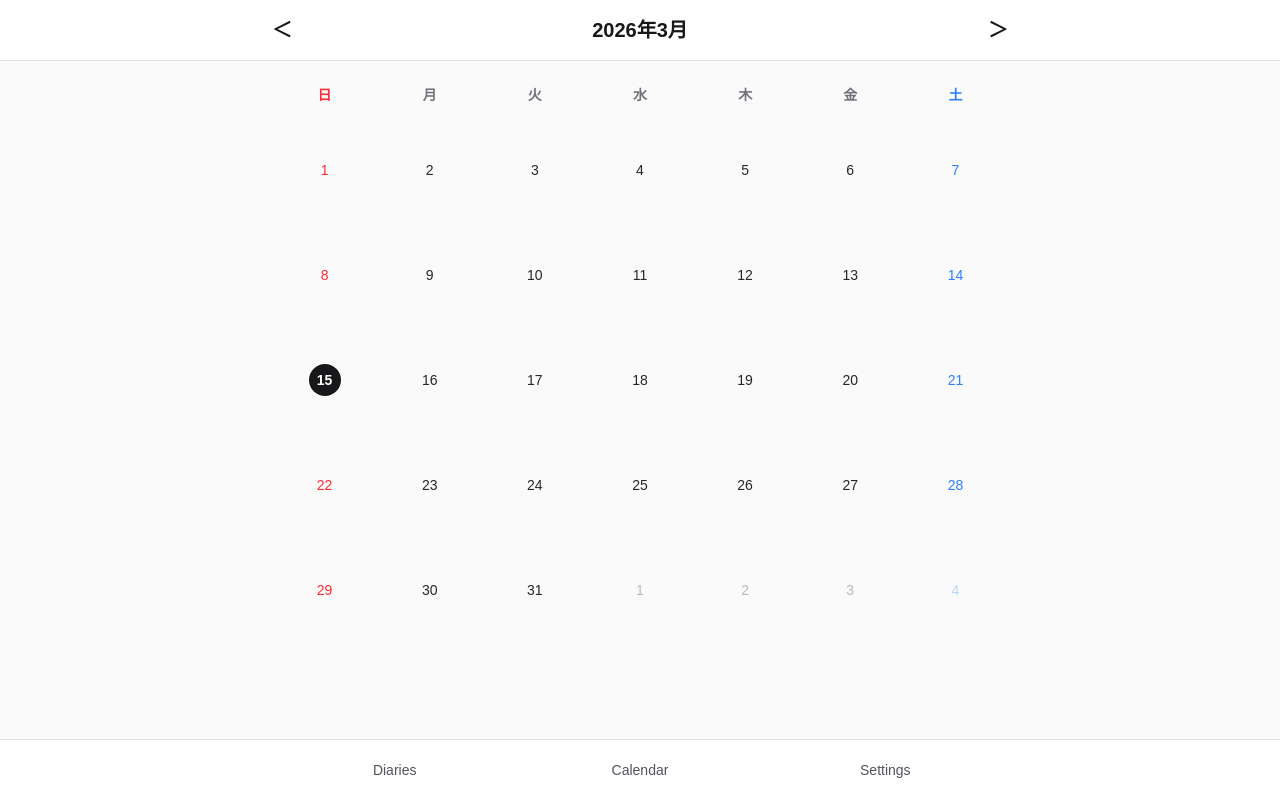
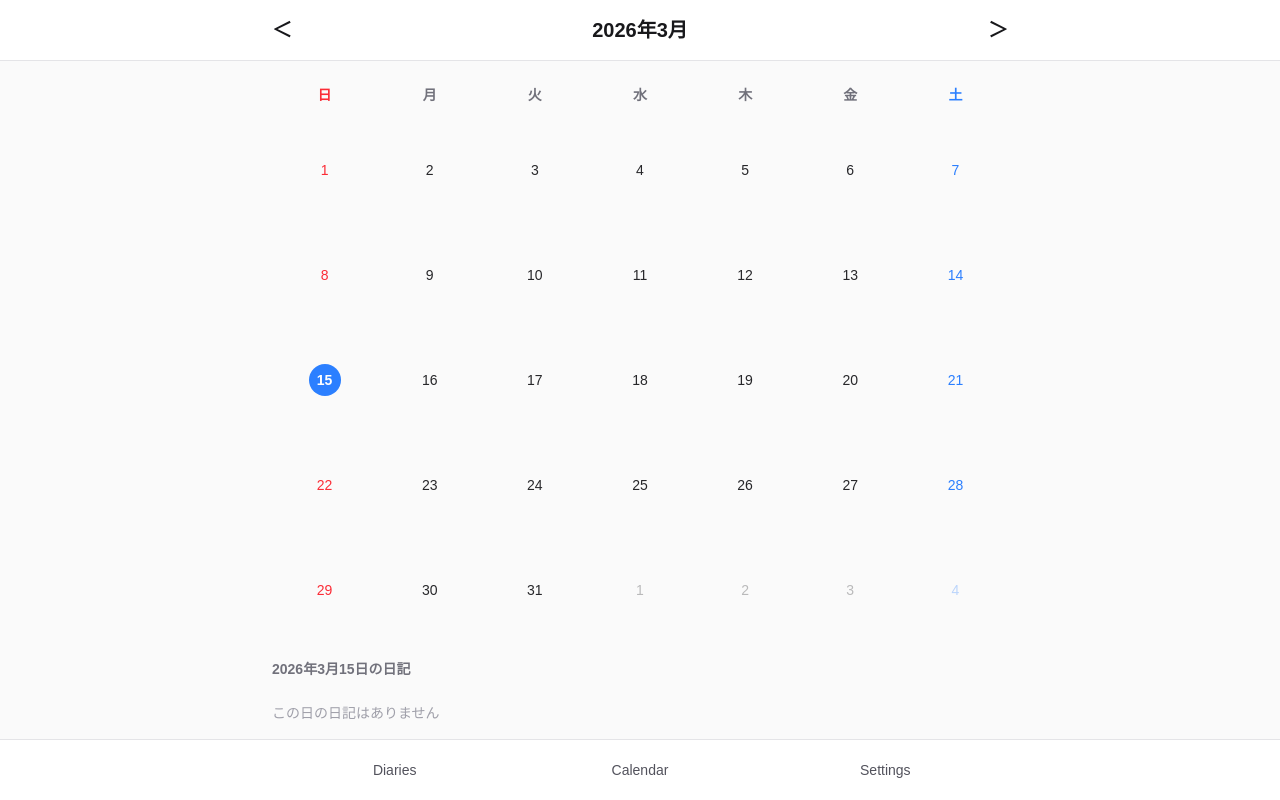
Before and after one commit to sodomun/ai-diary, a Next.js app: page /calendar in a window 1280 px wide. Built offline with nearby package versions, Linux system fonts and the light colour scheme; no server answers.

Commit message:
日付のnullを無し状態にした

```diff
--- a/app/calendar/page.tsx
+++ b/app/calendar/page.tsx
@@ -19,7 +19,7 @@ export default function CalendarPage() {
   const now = new Date();
   const [year, setYear] = useState(now.getFullYear());
   const [month, setMonth] = useState(now.getMonth() + 1);
-  const [selectedDate, setSelectedDate] = useState<Date | null>(null);
+  const [selectedDate, setSelectedDate] = useState<Date>(new Date());
   const [allDiaries, setAllDiaries] = useState<Diary[]>([]);
 
   useEffect(() => {
@@ -56,11 +56,9 @@ export default function CalendarPage() {
     }
   };
 
-  const filteredDiaries = selectedDate
-    ? allDiaries.filter((diary) =>
-        isSameDay(new Date(diary.createdAt), selectedDate)
-      )
-    : [];
+  const filteredDiaries = allDiaries.filter((diary) =>
+    isSameDay(new Date(diary.createdAt), selectedDate)
+  );
 
   return (
     <div className="flex min-h-screen flex-col bg-zinc-50 dark:bg-black">
@@ -72,8 +70,7 @@ export default function CalendarPage() {
           selectedDate={selectedDate}
           onSelectDate={handleSelectDate}
         />
-        {selectedDate && (
-          <section className="max-w-3xl mx-auto px-4">
+        <section className="max-w-3xl mx-auto px-4">
             <h2 className="text-sm font-semibold text-zinc-500 dark:text-zinc-400 mb-2">
               {selectedDate.getFullYear()}年{selectedDate.getMonth() + 1}月{selectedDate.getDate()}日の日記
             </h2>
@@ -84,8 +81,7 @@ export default function CalendarPage() {
                 この日の日記はありません
               </p>
             )}
-          </section>
-        )}
+        </section>
       </main>
       <Footer />
     </div>
--- a/app/components/Calendar.tsx
+++ b/app/components/Calendar.tsx
@@ -1,7 +1,7 @@
 type Props = {
   year: number;
   month: number;
-  selectedDate: Date | null;
+  selectedDate: Date;
   onSelectDate: (date: Date) => void;
 };
 
@@ -81,7 +81,7 @@ export default function Calendar({ year, month, selectedDate, onSelectDate }: Pr
         {cells.map(({ date, isCurrent }, idx) => {
           const col = idx % 7;
           const isToday = isSameDay(date, today);
-          const isSelected = selectedDate !== null && isSameDay(date, selectedDate);
+          const isSelected = isSameDay(date, selectedDate);
 
           const colorClass = isSelected
             ? "bg-blue-500 text-white font-bold"
```
